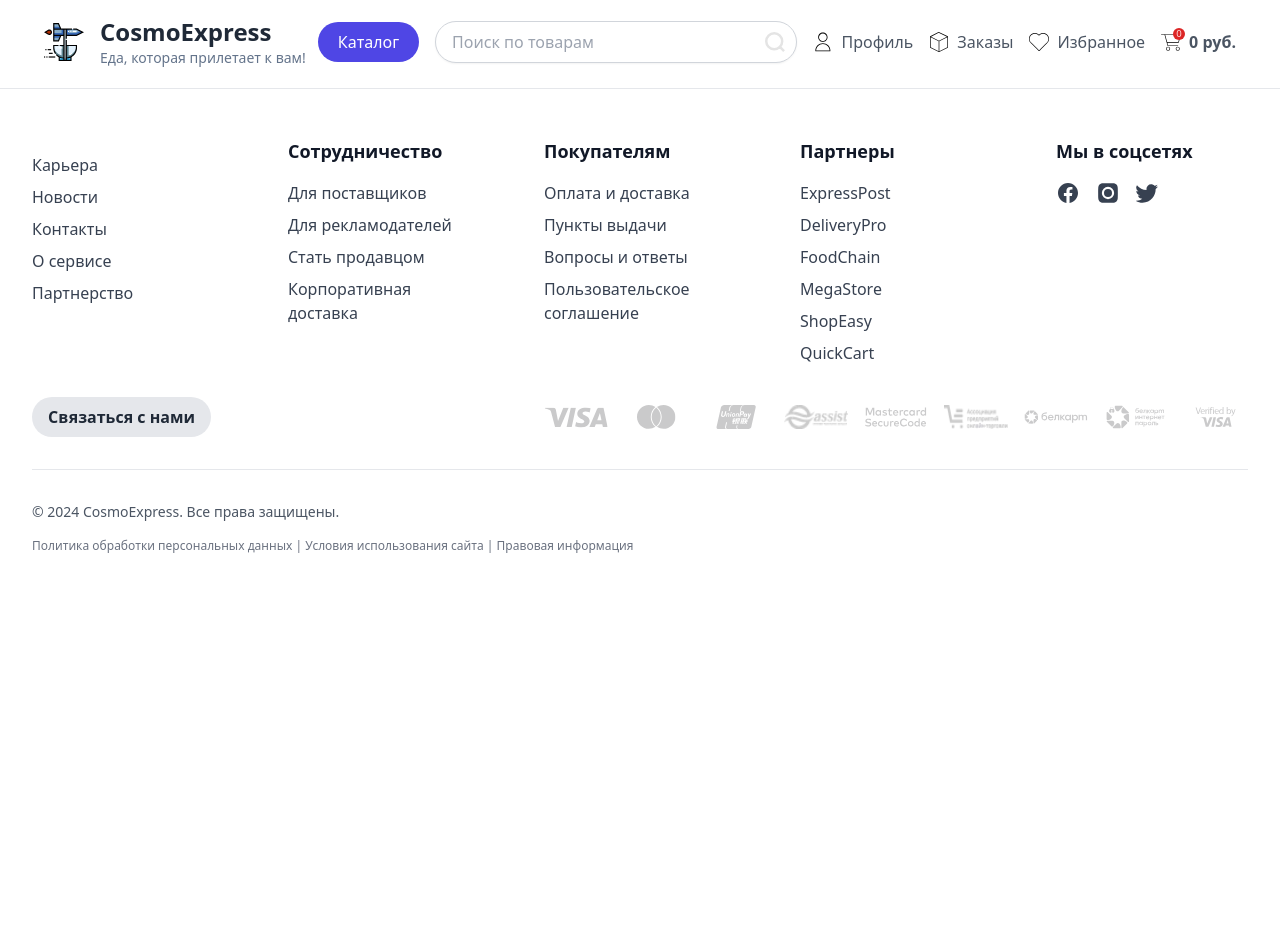
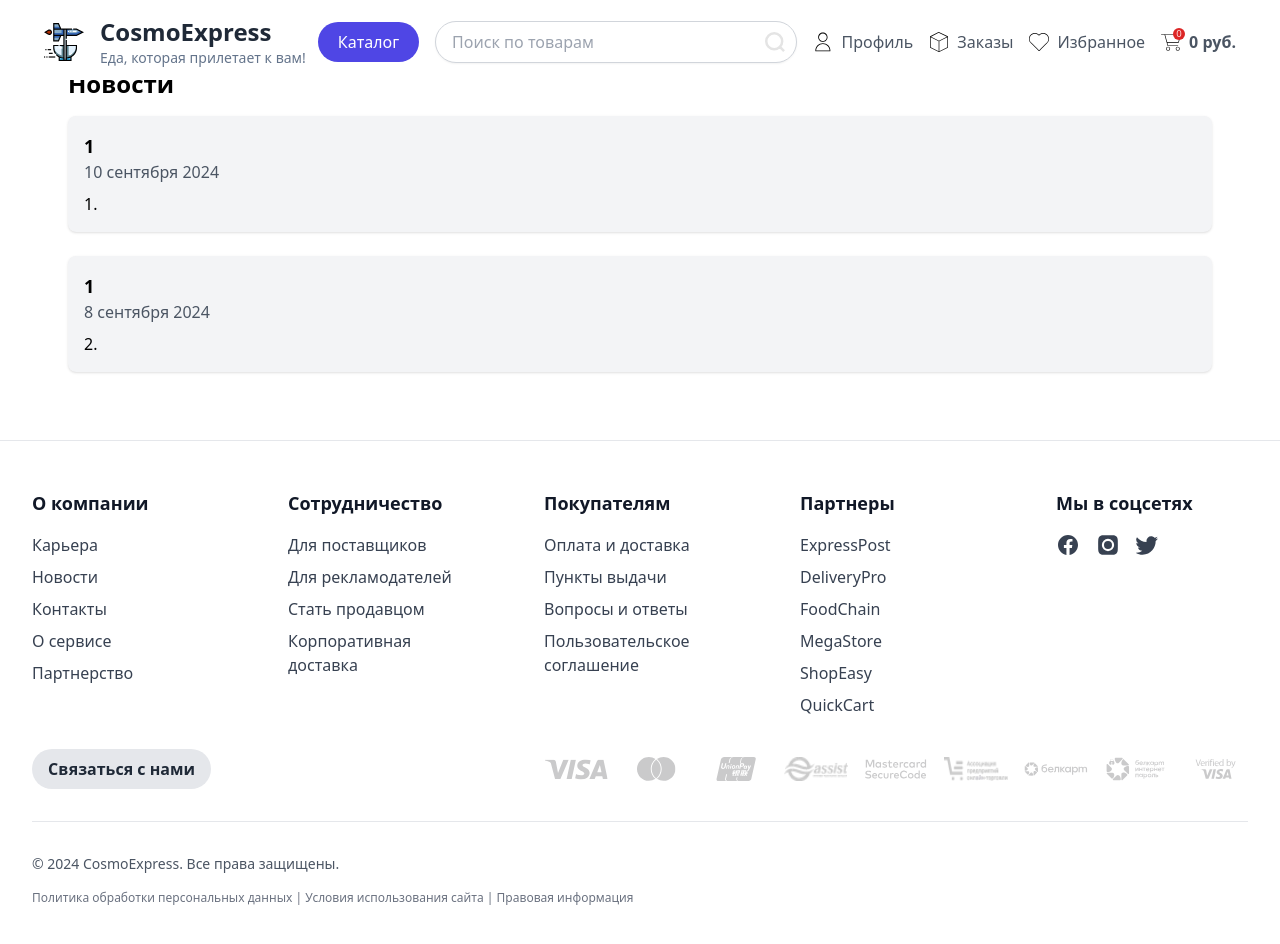
Before and after one commit to isstep/vue-EasySelect, a Vue app: page /news in a window 1280 px wide. Shown: the top 944 px of the page. Before the commit the page ends 800 px from the top, so only its background shows below. Built offline with nearby package versions, Linux system fonts and the light colour scheme.

Commit message:
feat: Add routers for News,  Contacts, About, PaymentDelivery, PickupPoints, and FAQ pages

```diff
--- a/src/components/FooterComponent.vue
+++ b/src/components/FooterComponent.vue
@@ -3,11 +3,15 @@
     <div class="container mx-auto px-6">
       <div class="grid grid-cols-1 md:grid-cols-3 lg:grid-cols-5 gap-16">
         <div>
-          <h3 class="text-lg font-bold mb-4 text-gray-900"> </h3>
+          <h3 class="text-lg font-bold mb-4 text-gray-900">О компании</h3>
           <ul class="space-y-2">
             <li><a href="#" class="hover:text-blue-600 transition-colors">Карьера</a></li>
-            <li><a href="#" class="hover:text-blue-600 transition-colors">Новости</a></li>
-            <li><a href="#" class="hover:text-blue-600 transition-colors">Контакты</a></li>
+            <li>
+              <router-link to="/news">
+              <a class="hover:text-blue-600 transition-colors">Новости</a>
+              </router-link>
+            </li>
+            <li><a href="/contacts" class="hover:text-blue-600 transition-colors">Контакты</a></li>
             <li><a href="#" class="hover:text-blue-600 transition-colors">О сервисе</a></li>
             <li><a href="#" class="hover:text-blue-600 transition-colors">Партнерство</a></li>
           </ul>
--- a/src/components/FooterPages/NewsPage.vue
+++ b/src/components/FooterPages/NewsPage.vue
@@ -3,17 +3,17 @@
       <h1 class="text-2xl font-bold mb-4">Новости</h1>
       <div class="space-y-6">
         <div class="bg-gray-100 p-4 rounded-lg shadow">
-          <h2 class="text-lg font-semibold">Заголовок новости 1</h2>
+          <h2 class="text-lg font-semibold">1</h2>
           <p class="text-gray-600">10 сентября 2024</p>
           <p class="mt-2">
-            Описание первой новости. Здесь может быть краткая информация о произошедшем событии.
+            1.
           </p>
         </div>
         <div class="bg-gray-100 p-4 rounded-lg shadow">
-          <h2 class="text-lg font-semibold">Заголовок новости 2</h2>
+          <h2 class="text-lg font-semibold">1</h2>
           <p class="text-gray-600">8 сентября 2024</p>
           <p class="mt-2">
-            Описание второй новости. Новости могут содержать полезные обновления или события компании.
+            2.
           </p>
         </div>
       </div>
```
Also changed, not shown: src/main.js (+14 -1 lines).
